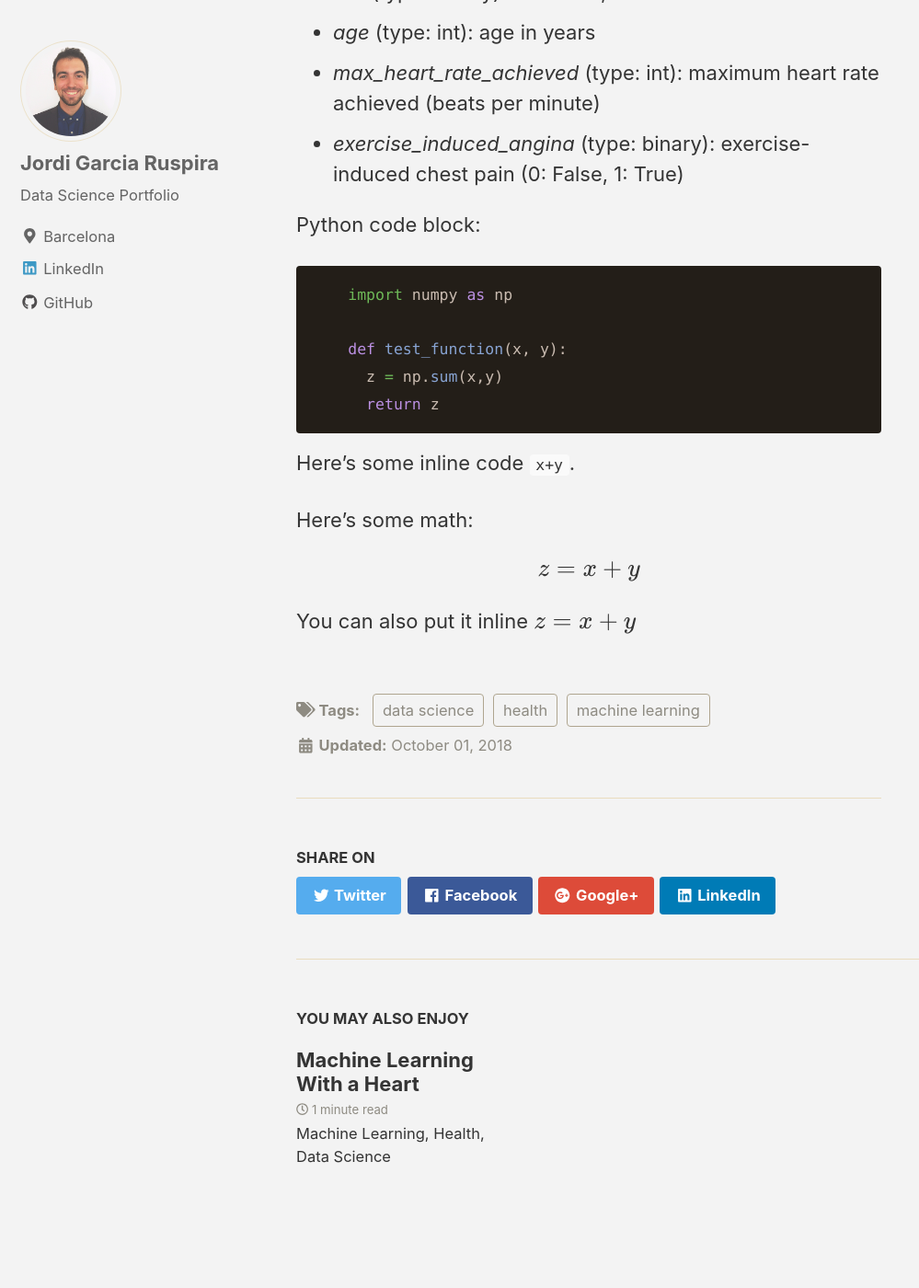
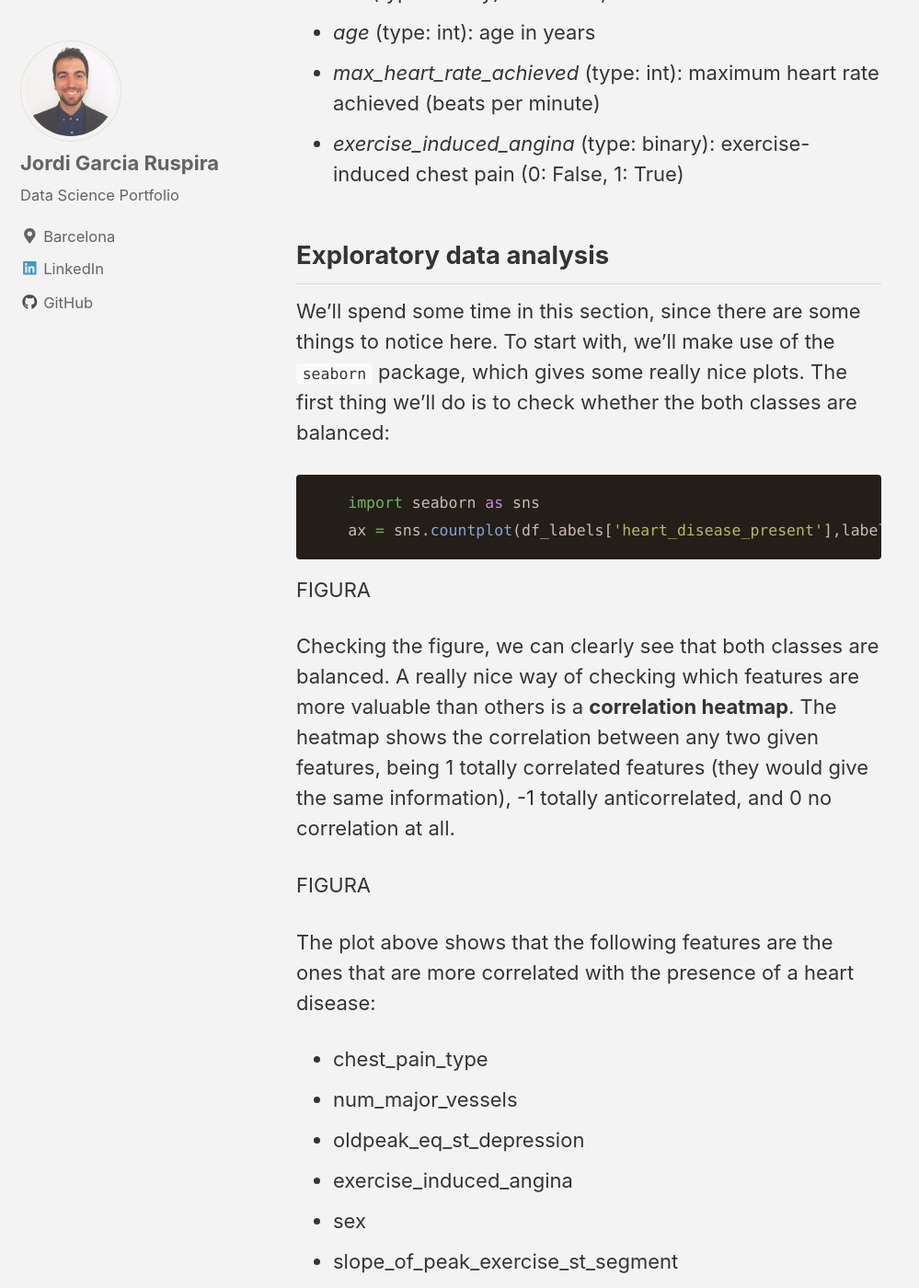
Before and after one commit to JordiRuspira/jordiruspira.github.io, a Jekyll site: the page built from _posts/2018-10-01-machine-learning-heart.md, in a window 1280 px wide and 1400 px high, scrolled down 3046 px. Shown: the whole window at 92% size, without its empty margins (0-999 px from the left). Built offline with Jekyll 4.4.1, drawn with Linux system fonts in a browser that asks for light colours; nearby versions of some CDN libraries; formulas are drawn with MathJax 3; some of the changed text lies outside the part shown.

Commit message:
Update 2018-10-01-machine-learning-heart.md

````diff
--- a/_posts/2018-10-01-machine-learning-heart.md
+++ b/_posts/2018-10-01-machine-learning-heart.md
@@ -41,6 +41,41 @@ There are 14 columns in the dataset, where the patient_id column is a unique and
 * *max_heart_rate_achieved* (type: int): maximum heart rate achieved (beats per minute)
 * *exercise_induced_angina* (type: binary): exercise-induced chest pain (0: False, 1: True)
 
+## Exploratory data analysis
+
+We'll spend some time in this section, since there are some things to notice here. To start with, we'll make use of the `seaborn` package, which gives some really nice plots. The first thing we'll do is to check whether the both classes are balanced:
+
+```python
+    import seaborn as sns
+    ax = sns.countplot(df_labels['heart_disease_present'],label="Count")
+```
+
+FIGURA
+
+Checking the figure, we can clearly see that both classes are balanced. A really nice way of checking which features are more valuable than others is a **correlation heatmap**. The heatmap shows the correlation between any two given features, being 1 totally correlated features (they would give the same information), -1 totally anticorrelated, and 0 no correlation at all.
+
+
+FIGURA
+
+
+The plot above shows that the following features are the ones that are more correlated with the presence of a heart disease:
+
+* chest_pain_type
+* num_major_vessels
+* oldpeak_eq_st_depression
+* exercise_induced_angina
+* sex
+* slope_of_peak_exercise_st_segment
+* max_heart_rate_achieved (this one is the most anti-correlated!)
+
+So before entering into designing algorithms, let's do some more data exploration.
+
+
+
+
+
+
+
 
 Python code block:
 ```python
````
